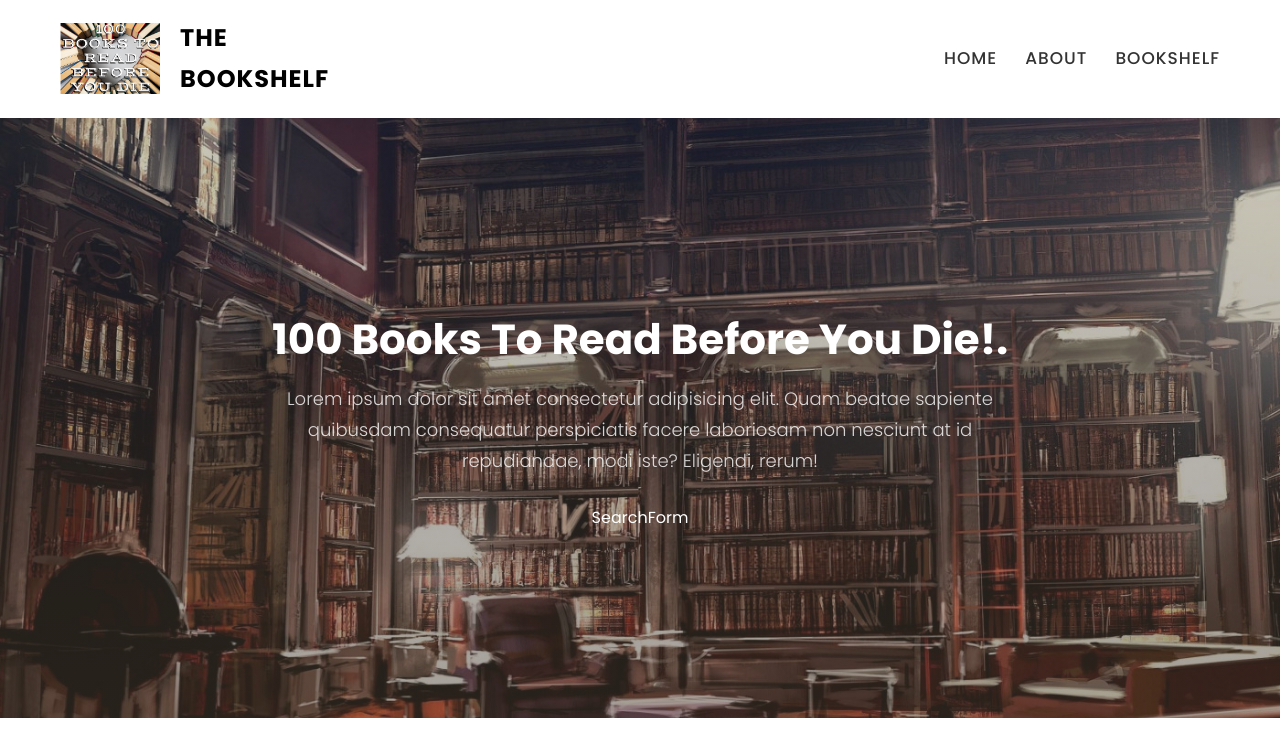
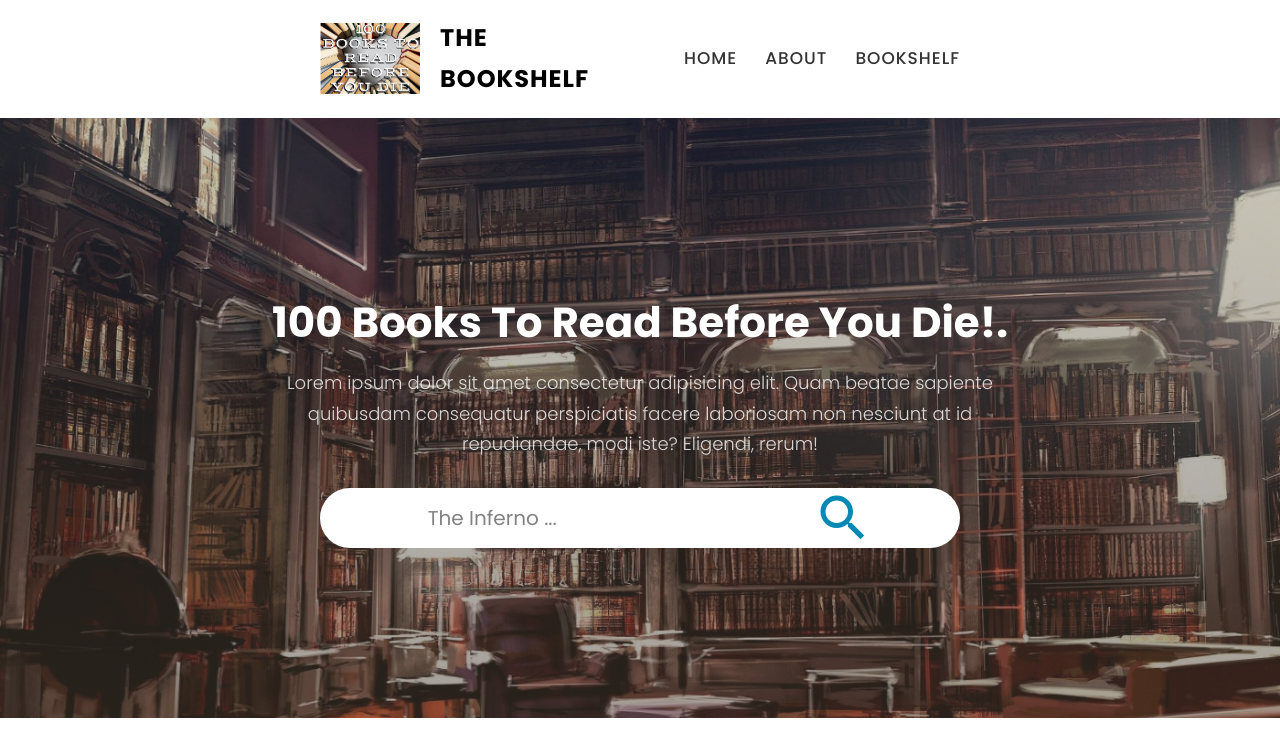
Before and after one commit to Dantewanders/books-to-read-before-you-die, a React (Create React App) app: page / in a window 1280 px wide. Shown: the top 756 px of the page. Built offline with nearby package versions, Linux system fonts and the light colour scheme.

Commit message:
updates and fix to search css

```diff
--- a/src/components/SearchForm/SearchForm.css
+++ b/src/components/SearchForm/SearchForm.css
@@ -0,0 +1,15 @@
+.search-form{
+    width: 100%;
+    max-width: 1000px;
+}
+.search-form-elements{
+    padding: 3rem, 4rem;
+    border-radius: 3rem;
+}
+.search-form-elements .form-control{
+    font-size: 2rem;
+    padding: 1rem;
+}
+.search-form-elements .form-control::placeholder{
+    opacity: 0.9;
+}
--- a/src/components/SearchForm/SearchForm.js
+++ b/src/components/SearchForm/SearchForm.js
@@ -1,9 +1,28 @@
 import React from 'react'
+import { useNavigate } from 'react-router-dom';
+// import { useGlobalContext } from '../../context.';
+import "./SearchForm.css";
+import SearchIcon from '@mui/icons-material/Search';
 
 const SearchForm = (props) => {
   return (
-    <div>SearchForm</div>
+    <div className= 'search-form'>
+      <div className= 'container'>
+        <div className= 'search-form-content'>
+          <form className= 'search-form'></form>
+          <div className= 'search-form-elements flex flex-c bg-white'>
+            <input type = "text"
+            className ='form-control' placeholder = '  The Inferno ...'/>
+            <button type = "submit" className = 'flex flex-c'>
+              <SearchIcon sx={{ fontSize: 60 }}className = 'text-light-blue'/>
+              {/* icon from material ui and instructions */}
+            </button>
+        </div>
+      </div>
+    </div>
+  </div>
   )
 }
 
+
 export default SearchForm
--- a/src/index.css
+++ b/src/index.css
@@ -62,9 +62,9 @@
   }
 
   /* backgrounds */
-  /* .bg-pink{background-color: var(--pink-color);}
-  .bg-purple{background-color: var(--purple-color);}
-  .bg-white{background-color: var(--white-color);} */
+  .bg-light-black{background-color: var(--light-black-color-color);}
+  .bg-light-blue{background-color: var(--light-blue-color-color);}
+  .bg-white{background-color: var(--white-color);}
 
   /* text */
   .text-black{color: var(--black-color);}
@@ -118,10 +118,10 @@ without having to repeat the font-weight: 400 declaration for each element.*/
   .grid{
     display: grid;
   }
-  .container{
-    max-width: 1200px;
+  .container{/*the searchbox is centered*/
+    max-width: 800px;
     margin: 0 auto;
-    padding: 0 2rem;
+    padding: 0 8rem;
   }
 
   /* section title */
```
